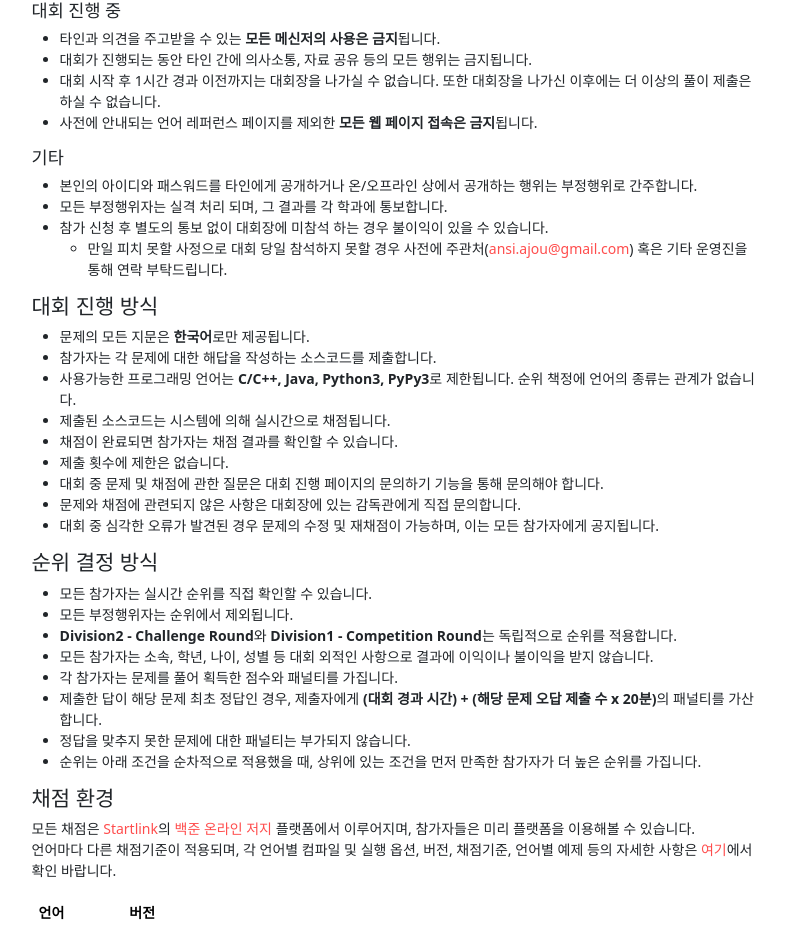
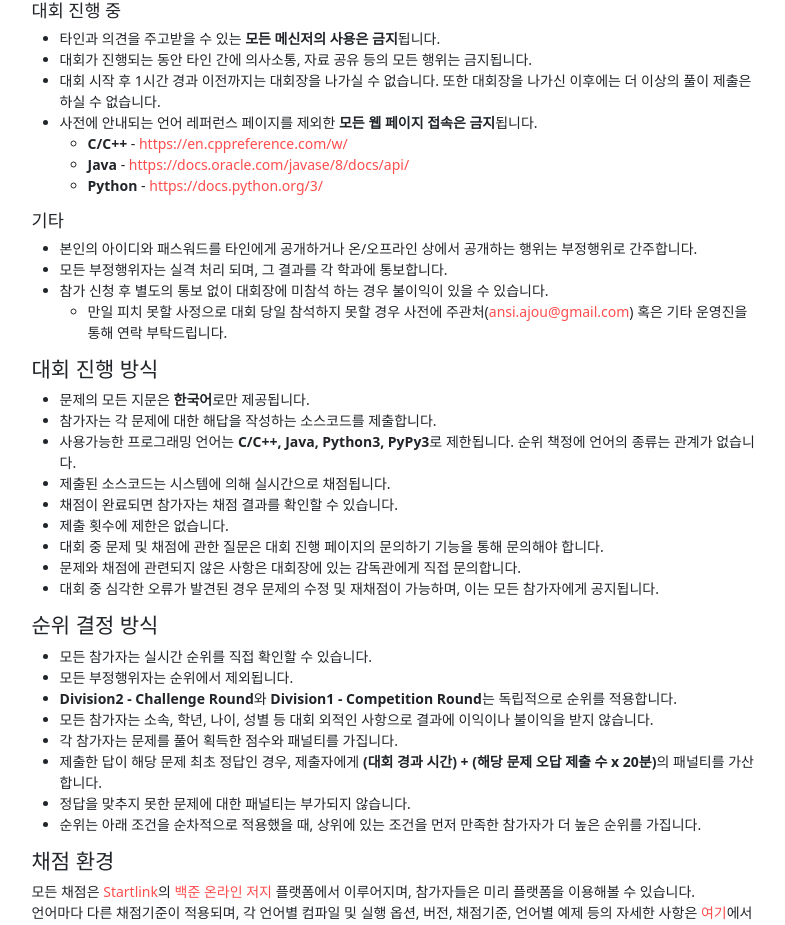
Before and after one commit to shake-union/shake-site, a SvelteKit app: page /apc in a window 1280 px wide. Shown: the part 3031-3956 px from the top of the page, without its empty margins (245-1030 px from the left). Built offline with nearby package versions, Linux system fonts and the light colour scheme.

Commit message:
Add reference pages

```diff
--- a/src/routes/(apc)/apc/+page.svelte
+++ b/src/routes/(apc)/apc/+page.svelte
@@ -369,6 +369,28 @@
 								사전에 안내되는 언어 레퍼런스 페이지를 제외한 <strong
 									>모든 웹 페이지 접속은 금지</strong
 								>됩니다.
+								<ul>
+									<li>
+										<strong>C/C++</strong> -
+										<a href="https://en.cppreference.com/w/" target="_blank" rel="noreferrer"
+											>https://en.cppreference.com/w/</a
+										>
+									</li>
+									<li>
+										<strong>Java</strong> -
+										<a
+											href="https://docs.oracle.com/javase/8/docs/api/"
+											target="_blank"
+											rel="noreferrer">https://docs.oracle.com/javase/8/docs/api/</a
+										>
+									</li>
+									<li>
+										<strong>Python</strong> -
+										<a href="https://docs.python.org/3/" target="_blank" rel="noreferrer"
+											>https://docs.python.org/3/</a
+										>
+									</li>
+								</ul>
 							</li>
 						</ul>
 						<h5>기타</h5>
```
